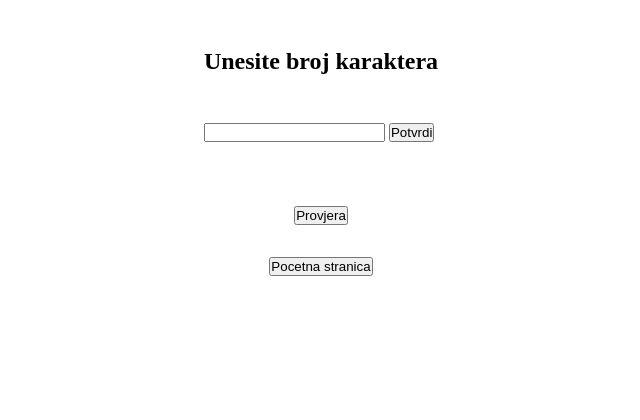
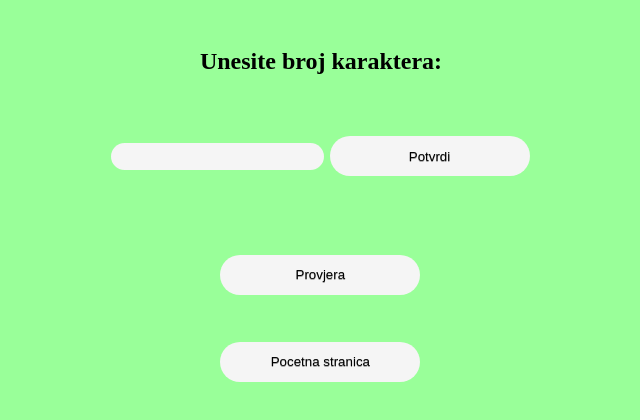
Before and after one commit to Rajan1RESS/JS_Domaci_3, a plain HTML site: page zadatak2/index.html in a window 1280 px wide. Shown: the whole page, without its empty margins (319-959 px from the left). Drawn offline with Linux system fonts and the light colour scheme.

Commit message:
design fix

```diff
--- a/main.css
+++ b/main.css
@@ -5,15 +5,46 @@
 }
 
 body{
+    background-color: #99FF99;
     display: flex;
+    gap: 2em;
     flex-direction: column;
+    justify-content: center;
+    align-items: center;
     position: fixed;
     height: 80%;
     width: 100%;
 }
 
 button{
+    max-width: 200px;
     margin: auto;
-    width: 20vh;
-    height: 10vh;
+    width: 20vw;
+    height: 5vh;
 }
+
+.button{
+    display:inline-block;
+    padding:0.3em 1.2em;
+    margin:0 0.1em 0.1em 0;
+    border:0.16em solid rgba(255,255,255,0);
+    border-radius:2em;
+    box-sizing: border-box;
+    text-decoration:none;
+    font-weight:300;
+    background-color: whitesmoke;
+    text-shadow: 0 0.04em 0.04em rgba(0,0,0,0.35);
+    text-align:center;
+    transition: all 0.2s;
+}
+
+.button:hover{
+    border-color: rgb(219, 214, 214);
+    }
+
+@media all and (max-width:30em){
+    .button{
+    display:block;
+    margin:0.2em auto;
+    }
+}
--- a/zadatak1/style.css
+++ b/zadatak1/style.css
@@ -5,6 +5,7 @@
 }
 
 body{
+    background-color: #99FF99;
     display: flex;
     flex-direction: column;
     align-items: center;
@@ -38,16 +39,33 @@ body{
 }
 
 button{
-    margin-top: 50px;
-    width: 20vh;
-    height: 10vh;
+    max-width: 200px;
+    width: 20vw;
+    height: 5vh;
 }
 
-/* .winner-text{
-    font-size: 20px;
-    padding-top: 40px;
+.button{
+    display:inline-block;
+    padding:0.3em 1.2em;
+    margin:4em 0.1em 0.1em 0;
+    border:0.16em solid rgba(255,255,255,0);
+    border-radius:2em;
+    box-sizing: border-box;
+    text-decoration:none;
+    font-weight:300;
+    background-color: whitesmoke;
+    text-shadow: 0 0.04em 0.04em rgba(0,0,0,0.35);
+    text-align:center;
+    transition: all 0.2s;
 }
 
-.winner-highlight {
-    background-color: aqua;
-} */
+.button:hover{
+    border-color: rgb(219, 214, 214);
+    }
+
+@media all and (max-width:30em){
+    .button{
+    display:block;
+    margin:0.2em auto;
+    }
+}
--- a/zadatak2/index.html
+++ b/zadatak2/index.html
@@ -10,20 +10,20 @@
 </head>
 <body>
     <div class="unos-tekst">
-        <h2>Unesite broj karaktera </h2>
+        <h2>Unesite broj karaktera:</h2>
         <form action="">
-            <input type="text" id="broj">
-            <button type="button" id="sub_dugme">Potvrdi</button>
+            <input class="button" type="text" id="broj">
+            <button class="button" type="button" id="sub_dugme">Potvrdi</button>
         </form>
 
     </div>
     <div id="board">
     </div>
     <div>
-        <button id="check">Provjera</button>
+        <button class="button" id="check">Provjera</button>
     </div>
     <div>
-        <button id="pocetna_str">Pocetna stranica</button>
+        <button class="button" id="pocetna_str">Pocetna stranica</button>
     </div>
 </body>
 </html>
--- a/zadatak2/style.css
+++ b/zadatak2/style.css
@@ -5,6 +5,7 @@
 }
 
 body{
+    background-color: #99FF99;
     align-items: center;
     display: flex;
     flex-direction: column;
@@ -14,6 +15,7 @@ body{
 .unos-tekst h2{
     margin-top: 2em;
     margin-bottom: 2em;
+    text-align: center;
 }
 
 #board{
@@ -40,3 +42,35 @@ body{
     height: 3rem;
     width: 3rem;
 }
+
+button{
+    max-width: 200px;
+    width: 20vw;
+    height: 5vh;
+}
+
+.button{
+    display:inline-block;
+    padding:0.3em 1.2em;
+    margin:1em 0.1em 0.1em 0;
+    border:0.16em solid rgba(255,255,255,0);
+    border-radius:2em;
+    box-sizing: border-box;
+    text-decoration:none;
+    font-weight:300;
+    background-color: whitesmoke;
+    text-shadow: 0 0.04em 0.04em rgba(0,0,0,0.35);
+    text-align:center;
+    transition: all 0.2s;
+}
+
+.button:hover{
+    border-color: rgb(219, 214, 214);
+    }
+
+@media all and (max-width:30em){
+    .button{
+    display:block;
+    margin:0.2em auto;
+    }
+}
--- a/zadatak3/style.css
+++ b/zadatak3/style.css
@@ -12,6 +12,7 @@ img{
 }
 
 body{
+    background-color: #99FF99;
     padding-top: 20vh;
 }
 
@@ -34,7 +35,9 @@ body{
 
 #pocetna_str{
     display: flex;
-    margin: auto;
+    align-items: center;
+    justify-content: center;
+    margin: 50px auto;
 }
 
 
@@ -54,3 +57,36 @@ body{
 .next {
     right: 0;
 }
+
+button{
+    max-width: 200px;
+    width: 20vw;
+    height: 5vh;
+}
+
+.button{
+    display:inline-block;
+    padding:0.3em 1.2em;
+    margin:2em 0.1em 0.1em 0;
+    border:0.16em solid rgba(255,255,255,0);
+    border-radius:2em;
+    box-sizing: border-box;
+    text-decoration:none;
+    font-family:'Roboto',sans-serif;
+    font-weight:300;
+    background-color: whitesmoke;
+    text-shadow: 0 0.04em 0.04em rgba(0,0,0,0.35);
+    text-align:center;
+    transition: all 0.2s;
+}
+
+.button:hover{
+    border-color: rgb(219, 214, 214);
+    }
+
+@media all and (max-width:30em){
+    .button{
+    display:block;
+    margin:0.2em auto;
+    }
+}
```
Also changed, not shown: main.html (+3 -3 lines), zadatak1/index.html (+1 -1 lines), zadatak3/index.html (+1 -1 lines).
